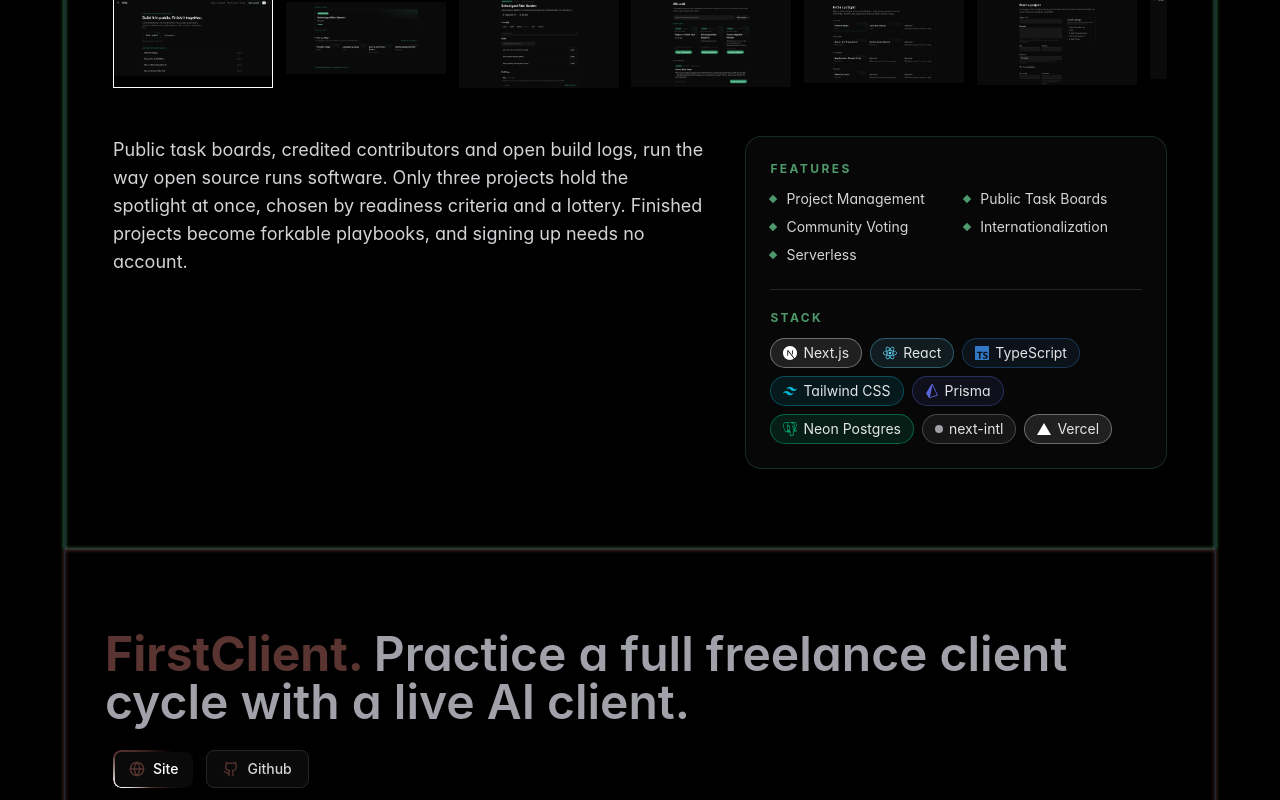
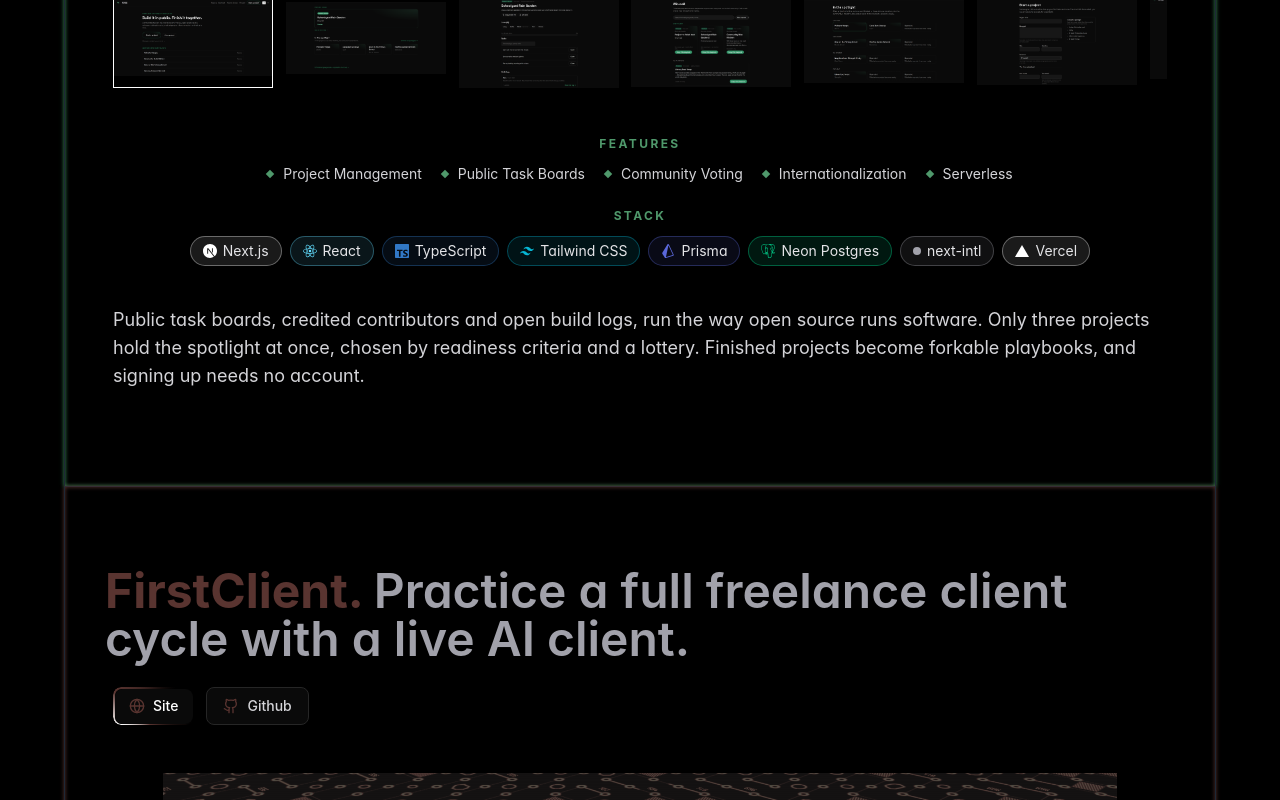
Before and after one commit to FaraDuMatin/FaraDuMatin.github.io, a Next.js app: page / in a window 1280 px wide. Shown: the part 1240-2040 px from the top of the page. Built offline with nearby package versions, Linux system fonts and the light colour scheme; a web font is replaced by a local one.

Commit message:
Center features and stack under the carousel, drop the card box

```diff
--- a/components/section.tsx
+++ b/components/section.tsx
@@ -89,13 +89,10 @@
                 {architecture && <ArchitectureModal architecturePath={architecture} accentColor={accentColor} />}
             </div>
             <EmblaCarousel slides={(root && slideCount) ? generateSlidePaths(root, slideCount, imageExtensions) : ["placeholder.png"]} options={{}} />
-            <div className="w-full flex flex-col md:flex-row gap-8 md:gap-10">
-                <div className="md:flex-1 text-zinc-300 text-base sm:text-lg leading-relaxed">{addLineBreak(fullDescription)}</div>
-                <aside style={{ borderColor: mix(accent, 25) }}
-                    className="md:w-2/5 shrink-0 self-start w-full flex flex-col gap-6 rounded-2xl border bg-neutral-950/70 p-5 sm:p-6">
+            <div className="w-full flex flex-col items-center gap-6 text-center">
                 <div>
                     <h3 style={{ color: accent }} className="mb-3 text-xs font-bold uppercase tracking-[0.2em]">Features</h3>
-                        <ul className="grid grid-cols-1 sm:grid-cols-2 gap-x-4 gap-y-2">
+                    <ul className="flex flex-wrap justify-center gap-x-5 gap-y-2">
                         {feature.split(',').map((f, i) => (
                             <li key={i} className="flex items-center gap-2.5 text-sm text-zinc-300">
                                 <span aria-hidden style={{ backgroundColor: accent }} className="h-1.5 w-1.5 shrink-0 rotate-45" />
@@ -105,15 +102,15 @@
                     </ul>
                 </div>
                 {stack &&
-                        <div className="border-t border-neutral-800 pt-5">
+                    <div>
                         <h3 style={{ color: accent }} className="mb-3 text-xs font-bold uppercase tracking-[0.2em]">Stack</h3>
-                            <div className="flex flex-wrap gap-2">
+                        <div className="flex flex-wrap justify-center gap-2">
                             {stack.split(',').map((s, i) => <StackPill key={i} name={s.trim()} />)}
                         </div>
                     </div>
                 }
-                </aside>
             </div>
+            <div className="mt-10 w-full text-zinc-300 text-base sm:text-lg leading-relaxed">{addLineBreak(fullDescription)}</div>
         </section>
     );
 }
```
Lines whose indentation alone changed are shown as unchanged.
